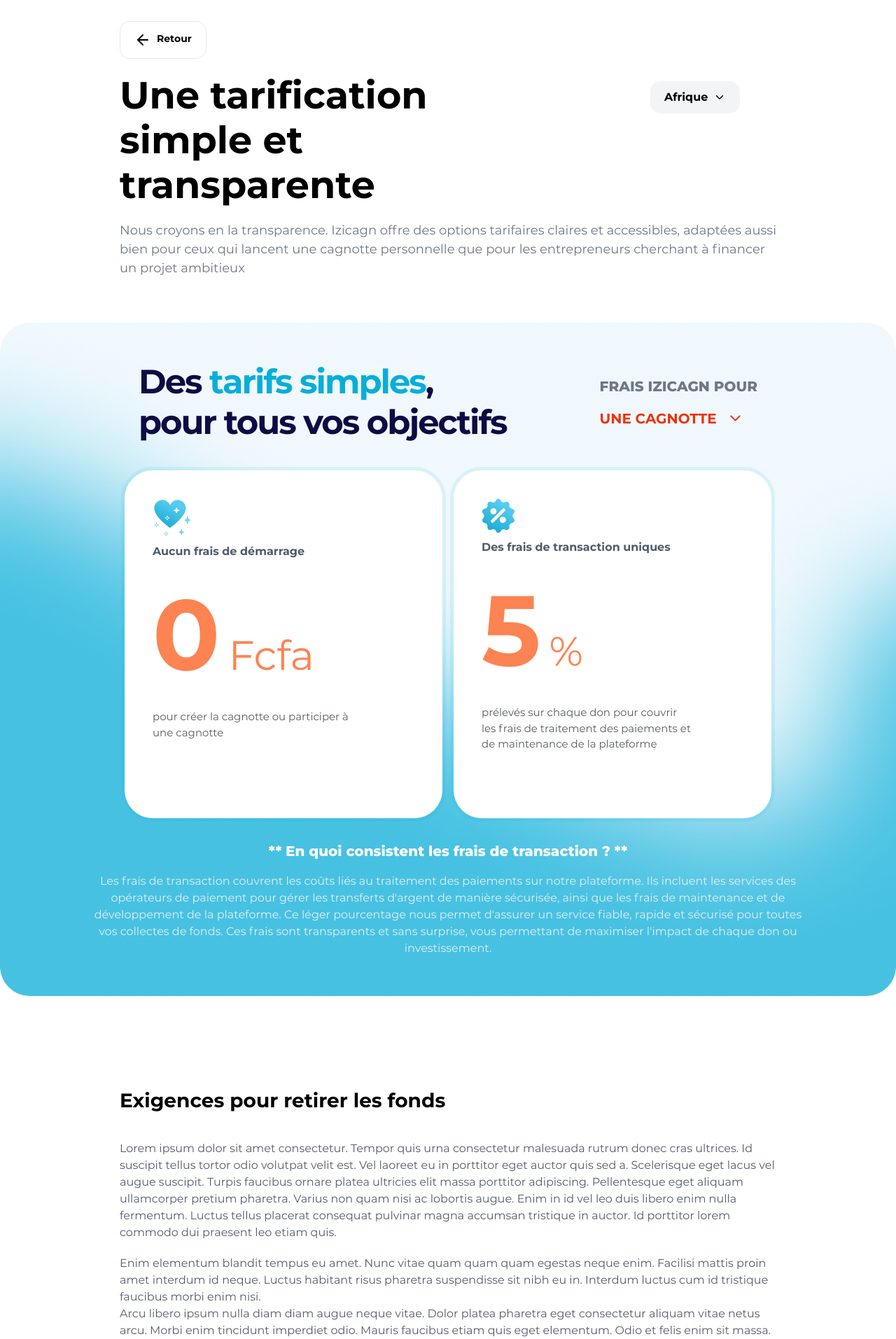
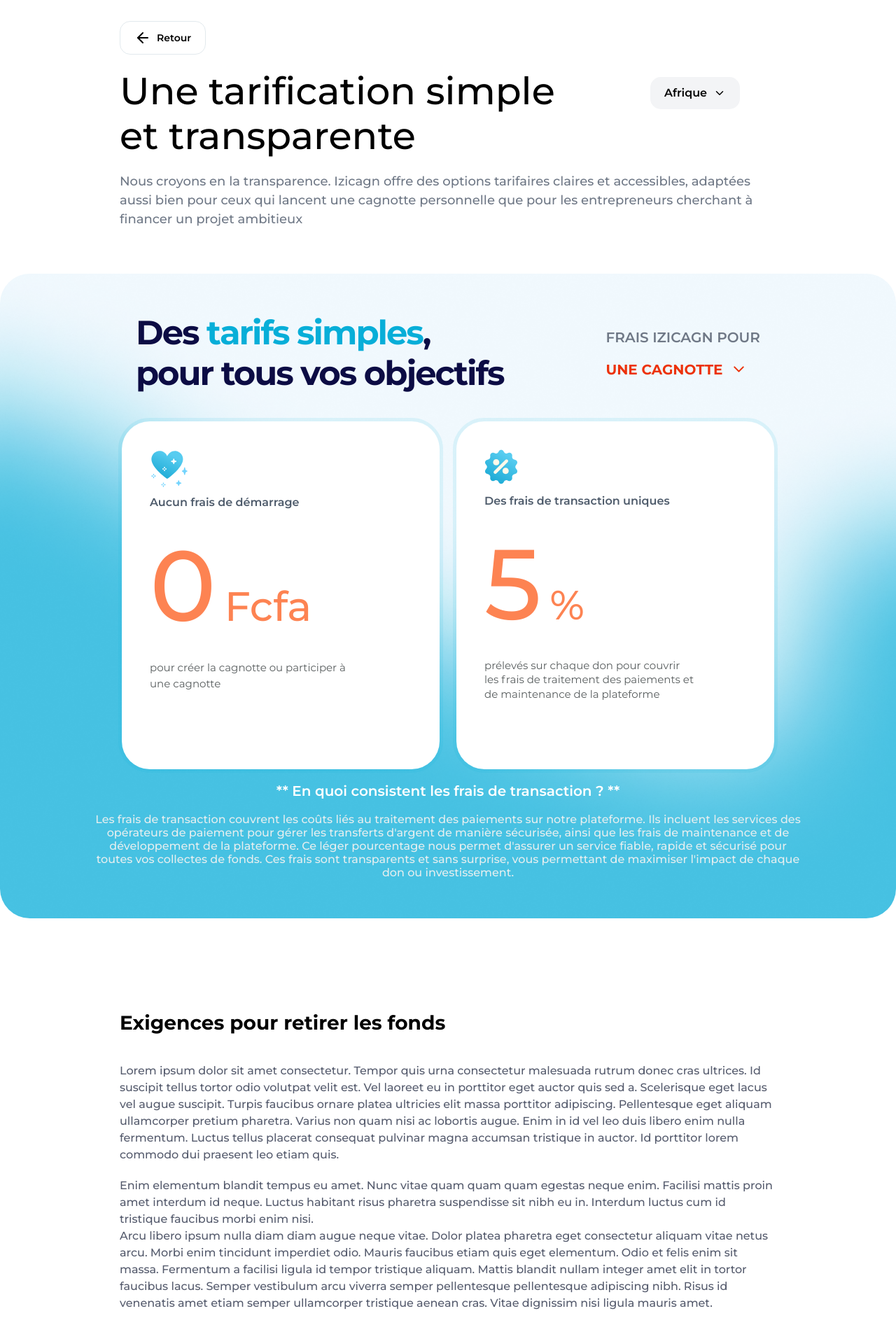
Before and after one commit to NorlanCoder/izicagn-v2, a React (Vite) app: page /tarifs in a window 1280 px wide. Shown: the part 140-2053 px from the top of the page at 70% size. Built offline with nearby package versions, Linux system fonts and the light colour scheme.

Commit message:
modif tarif, mission & lever de fond

```diff
--- a/src/components/general/gobackComponent.tsx
+++ b/src/components/general/gobackComponent.tsx
@@ -12,9 +12,9 @@
 
   return (
     <div className=" flex flex-row w-auto mt-5">
-      <div onClick={()=>handleGoBack()} className="border border-[#B7C9D266] rounded-[15px] px-[20px] py-[14px] flex flex-row space-x-2 cursor-pointer">
+      <div onClick={()=>handleGoBack()} className="border border-[#B7C9D266] rounded-[15px] px-[20px] py-[11px] flex flex-row items-center space-x-2 cursor-pointer">
         <ArrowLeft />
-        <p className="text-[14px] font-bold">Retour</p>
+        <p className="text-[14px] font-semibold">Retour</p>
       </div>
     </div>
   );
--- a/src/components/leverdefond/CategoriesSection.tsx
+++ b/src/components/leverdefond/CategoriesSection.tsx
@@ -22,7 +22,7 @@
 
 const CategoriesSection = () => {
   return (
-    <div className="w-full flex flex-col items-center justify-center gap-10 sm:gap-12 md:gap-16 py-6 sm:py-8 md:py-10 overflow-hidden">
+    <div className="w-full relative flex flex-col items-center justify-center gap-10 sm:gap-12 md:gap-16 py-6 sm:py-8 md:py-10 overflow-hidden">
       {[1, 2, 3].map((_, i) => (
         <Marquee
           key={i}
@@ -38,6 +38,12 @@
           ))}
         </Marquee>
       ))}
+
+      {/* Dégradé gauche */}
+      <div className="pointer-events-none absolute z-40 left-0 top-0 h-full w-60 bg-gradient-to-r from-white to-transparent"></div>
+
+      {/* Dégradé droit */}
+      <div className="pointer-events-none absolute z-40 right-0 top-0 h-full w-60 bg-gradient-to-l from-white to-transparent"></div>
     </div>
   );
 };
--- a/src/components/tarifs/CountryDropdown.tsx
+++ b/src/components/tarifs/CountryDropdown.tsx
@@ -32,7 +32,7 @@
                 className="flex items-center justify-between px-[20px] py-[14px] bg-gray-100 rounded-[15px] cursor-pointer w-[128px] h-[46px]"
                 onClick={toggleDropdown}
             >
-                <span className='font-bold'>{selected}</span>
+                <span className='font-semibold'>{selected}</span>
                 <ChevronDown size={18} />
             </div>
             <AnimatePresence>
@@ -48,7 +48,7 @@
                                 key={index}
                                 className={`p-3 cursor-pointer ${
                                     option === selected ? 'text-[#0988B1] bg-[#F5F6F7]' : ''
-                                } hover:bg-[#F5F6F7] font-bold rounded-[15px] mb-1 w-[128px] flex items-center justify-between`}
+                                } hover:bg-[#F5F6F7] font-semibold rounded-[15px] mb-1 w-[128px] flex items-center justify-between`}
                                 onClick={() => handleOptionClick(option)}
                             >
                                 {option}
--- a/src/components/tarifs/ServiceDropdown.tsx
+++ b/src/components/tarifs/ServiceDropdown.tsx
@@ -46,7 +46,7 @@
                         {options.map((option, index) => (
                             <li
                                 key={index}
-                                className={`p-2 px-4 cursor-pointer ${
+                                className={`p-2 px-4 font-medium cursor-pointer ${
                                     option === selected ? 'text-[#0988B1] bg-[#F5F6F7]' : ''
                                 } hover:bg-[#F5F6F7]  rounded-[14px] mb-1 flex items-center justify-between`}
                                 onClick={() => handleOptionClick(option)}
--- a/src/pages/Tarifs.tsx
+++ b/src/pages/Tarifs.tsx
@@ -21,7 +21,7 @@
             </div>
             <div className="">
               <div className="flex justify-between w-full lg:w-[938px]">
-                <h1 className=" text-[40px] lg:text-[54px] font-bold max-w-[640px] leading-16 mb-5">
+                <h1 className=" text-[40px] lg:text-[54px] font-medium max-w-[640px] leading-16 mb-5">
                   Une tarification simple et transparente
                 </h1>
                 <div className="mt-3">
@@ -33,7 +33,7 @@
                 </div> */}
               </div>
             </div>
-            <p className=" text-[18px] text-[#6F7886] max-w-[938px] ">
+            <p className=" text-[18px] text-[#6F7886] font-medium max-w-[938px] ">
               Nous croyons en la transparence. Izicagn offre des options
               tarifaires claires et accessibles, adaptées aussi bien pour ceux
               qui lancent une cagnotte personnelle que pour les entrepreneurs
@@ -52,7 +52,7 @@
                     pour tous vos objectifs
                   </p>
                   <div className="flex flex-col space-y-4">
-                    <p className="text-[#6F7886] uppercase font-extrabold text-[16px] lg:text-[20px]">
+                    <p className="text-[#6F7886] uppercase font-semibold text-[16px] lg:text-[20px]">
                       Frais izicagn pour
                     </p>
                     <div className="flex items-center md:justify-between space-y-4">
@@ -64,14 +64,14 @@
                     </div>
                   </div>
                 </div>
-                <div className="flex flex-col space-x-4 space-y-4 lg:flex-row ">
+                <div className="flex flex-col gap-6 lg:flex-row ">
                   <div className=" bg-white rounded-[40px] outline-[#07AED81A] outline-[5px] pl-10 pr-20 pt-10 pb-20 h-[497px] w-[454px]">
                     <img src={Love} alt="" />
-                    <p className=" text-[16px] text-[#4E5B6B] font-bold mt-2">
+                    <p className=" text-[16px] text-[#4E5B6B] font-semibold mt-2">
                       Aucun frais de démarrage{" "}
                     </p>
-                    <p className=" text-[142px] text-[#FD8352] font-bold">
-                      0<span className=" text-[58.48px] font-normal pl-3 ">Fcfa</span>
+                    <p className=" text-[142px] text-[#FD8352] font-medium">
+                      0<span className=" text-[58.48px] pl-3 ">Fcfa</span>
                     </p>
                     <p className="text-[15px] text-[#585D5E] max-w-[301px]">
                       pour créer la cagnotte ou participer à une cagnotte
@@ -79,13 +79,13 @@
                   </div>
                   <div className=" bg-white rounded-[40px] outline-[#07AED81A] outline-[5px] pl-10 pr-20 pt-10 h-[497px] w-[454px]">
                     <img src={Discount} alt="" />
-                    <p className="text-[16px] text-[#4E5B6B] font-bold mt-2">
+                    <p className="text-[16px] text-[#4E5B6B] font-semibold mt-3">
                       Des frais de transaction uniques
                     </p>
-                    <p className="text-[142px] text-[#FD8352] font-bold ">
-                      5<span className=" text-[58.48px] font-normal pl-3">%</span>
+                    <p className="text-[142px] text-[#FD8352] font-medium ">
+                      5<span className=" text-[58.48px] pl-3">%</span>
                     </p>
-                    <p className="text-[15px] text-[#585D5E] max-w-[301px]">
+                    <p className="text-[15px] text-[#585D5E] max-w-[301px] leading-[135%]">
                       prélevés sur chaque don pour couvrir les frais de
                       traitement des paiements et de maintenance de la
                       plateforme
@@ -94,10 +94,10 @@
                 </div>
               </div>
             </div>
-            <p className=" md:text-[20px] text-white text-center py-4 font-extrabold ">
+            <p className=" md:text-[20px] text-white text-center py-4 font-semibold ">
               ** En quoi consistent les frais de transaction ? **
             </p>
-            <p className=" text-[#E5EEEF] text-[16px] text-center max-w-[1012px]">
+            <p className=" text-[#E5EEEF] text-[16px] font-medium text-center leading-[19px] max-w-[1012px]">
               Les frais de transaction couvrent les coûts liés au traitement des
               paiements sur notre plateforme. Ils incluent les services des
               opérateurs de paiement pour gérer les transferts d'argent de
@@ -116,7 +116,7 @@
             <h2 className="text-[28px] montserrat-bold pb-9">
               Exigences pour retirer les fonds
             </h2>
-            <p className="text-[16px] text-[#555B6D] pb-5">
+            <p className="text-[16px] text-[#555B6D] font-medium pb-5">
               Lorem ipsum dolor sit amet consectetur. Tempor quis urna
               consectetur malesuada rutrum donec cras ultrices. Id suscipit
               tellus tortor odio volutpat velit est. Vel laoreet eu in porttitor
@@ -128,13 +128,13 @@
               consequat pulvinar magna accumsan tristique in auctor. Id
               porttitor lorem commodo dui praesent leo etiam quis.
             </p>
-            <p className="text-[16px] text-[#555B6D]">
+            <p className="text-[16px] text-[#555B6D] font-medium">
               Enim elementum blandit tempus eu amet. Nunc vitae quam quam quam
               egestas neque enim. Facilisi mattis proin amet interdum id neque.
               Luctus habitant risus pharetra suspendisse sit nibh eu in.
               Interdum luctus cum id tristique faucibus morbi enim nisi.
             </p>
-            <p className="text-[16px] text-[#555B6D] pb-9">
+            <p className="text-[16px] text-[#555B6D] font-medium pb-9">
               Arcu libero ipsum nulla diam diam augue neque vitae. Dolor platea
               pharetra eget consectetur aliquam vitae netus arcu. Morbi enim
               tincidunt imperdiet odio. Mauris faucibus etiam quis eget
@@ -145,7 +145,7 @@
               venenatis amet etiam semper ullamcorper tristique aenean cras.
               Vitae dignissim nisi ligula mauris amet.
             </p>
-            <p className="text-[16px] text-[#555B6D]">
+            <p className="text-[16px] text-[#555B6D] font-medium">
               Congue nunc fusce nisi in nulla tellus eu tempus. Diam phasellus
               sit nunc sed viverra justo. Lacus quis ut cras lacinia. Turpis ut
               purus dui lacus est. Erat elit lectus viverra blandit enim donec
```
Also changed, not shown: src/components/leverdefond/EtapesSection.tsx (+35 -31 lines), src/components/leverdefond/FinancementSection.tsx (+6 -6 lines), src/pages/Mission.tsx (+12 -12 lines), src/pages/leverdesfonds/LDF1.tsx (+12 -7 lines), src/assets/mission-deco.png (renamed from src/assets/Rectangle 22631.png), src/assets/mission.png (renamed from src/assets/Frame 1000002142.png).
